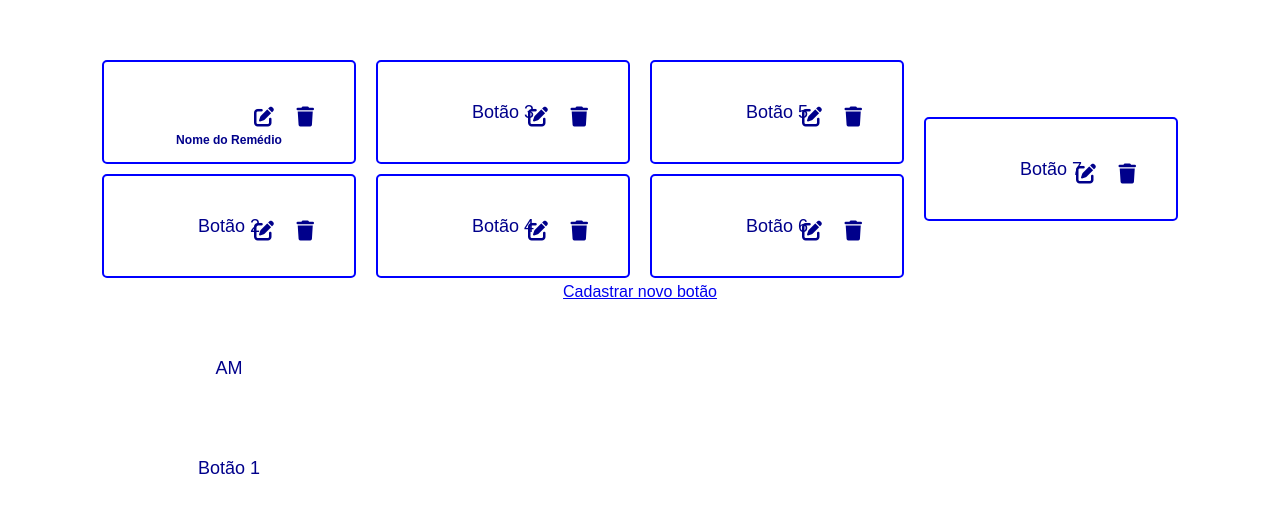
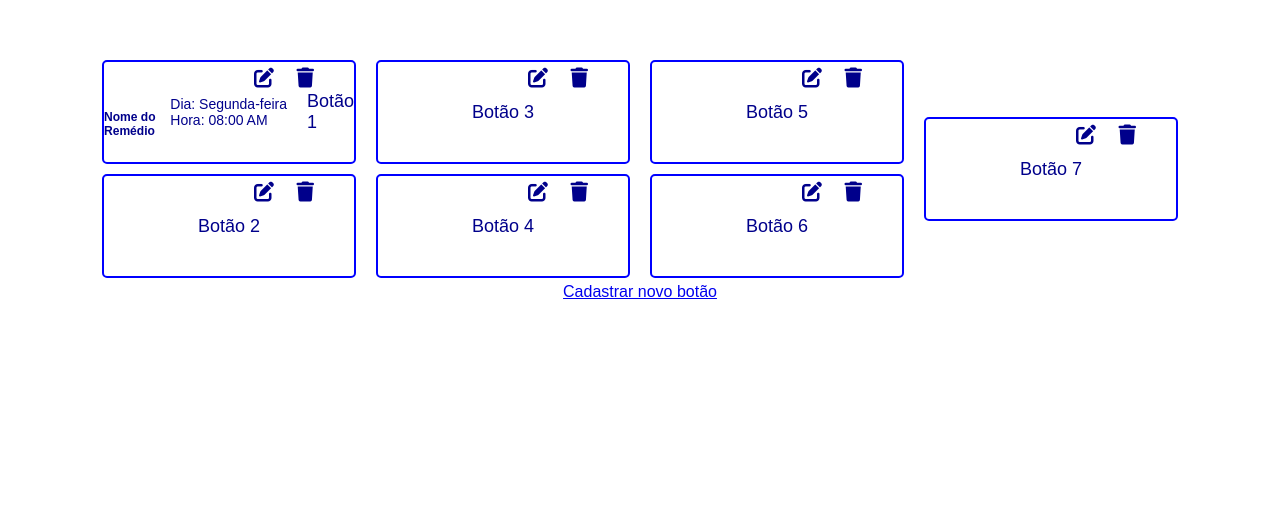
Before and after one commit to Rafael-Lee1/Projeto_DoseCerta, a plain HTML site: page index.html in a window 1280 px wide. Shown: the part 232-744 px from the top of the page. Drawn offline with Linux system fonts and the light colour scheme.

Commit message:
Atualização do conteúdo no arquivo index.html

```diff
--- a/index.html
+++ b/index.html
@@ -1,11 +1,15 @@
 <!DOCTYPE html>
 <html lang="en">
   <head>
-    <meta charset="UTF-8">
-    <meta name="viewport" content="width=device-width, initial-scale=1.0">
+    <meta charset="UTF-8" />
+    <meta name="viewport" content="width=device-width, initial-scale=1.0" />
     <title>Página Inicial</title>
-    <link rel="stylesheet" href="https://cdnjs.cloudflare.com/ajax/libs/font-awesome/6.0.0-beta3/css/all.min.css">
+    <link
+      rel="stylesheet"
+      href="https://cdnjs.cloudflare.com/ajax/libs/font-awesome/6.0.0-beta3/css/all.min.css"
+    />
     <style>
+      /* Estilo para o corpo da página */
       body {
         font-family: Arial, sans-serif;
         display: flex;
@@ -15,6 +19,8 @@
         margin: 0;
         flex-direction: column;
       }
+
+      /* Estilo para o contêiner dos botões */
       .buttons-container {
         display: flex;
         justify-content: center;
@@ -22,36 +28,56 @@
         margin-top: 20px;
         flex-wrap: wrap;
       }
+
+      /* Estilo para cada coluna de botões */
       .button-column {
         display: flex;
         flex-direction: column;
         align-items: center;
         margin: 0 10px;
       }
+
+      /* Estilo para cada botão */
       .button {
-          display: block;
+        display: flex; /* Alterado para usar flexbox */
+        justify-content: center; /* Centraliza horizontalmente */
+        align-items: center; /* Centraliza verticalmente */
         width: 250px;
         height: 100px;
         margin: 5px 0;
-          text-align: center;
-          line-height: 100px;
         font-size: 18px;
         background-color: #ffffff;
-          color: #00008B;
+        color: #00008b;
         text-decoration: none;
         border-radius: 5px;
         border: 2px solid blue;
-          position: relative; /* Adicionado para posicionar ícones */
+        position: relative;
       }
+
+      /* Estilo para as informações dentro dos botões */
+      .remedio-nome {
+        margin-bottom: 5px;
+        font-weight: bold;
+      }
+
+      .remedio-info {
+        font-size: 14px;
+      }
+
+      /* Estilo para os botões de ação (editar/excluir) */
       .action-button {
         font-size: 20px;
         cursor: pointer;
         position: absolute;
         top: 5px;
       }
+
+      /* Estilo específico para o botão de edição */
       .edit-button {
         right: 80px;
       }
+
+      /* Estilo específico para o botão de exclusão */
       .delete-button {
         right: 40px;
       }
@@ -70,7 +96,10 @@
             <i class="fas fa-edit"></i>
           </span>
           Botão 1
-            <span class="action-button delete-button" onclick="excluirBotao(this)">
+          <span
+            class="action-button delete-button"
+            onclick="excluirBotao(this)"
+          >
             <i class="fas fa-trash"></i>
           </span>
         </div>
@@ -79,7 +108,10 @@
             <i class="fas fa-edit"></i>
           </span>
           Botão 2
-                <span class="action-button delete-button" onclick="excluirBotao(this)">
+          <span
+            class="action-button delete-button"
+            onclick="excluirBotao(this)"
+          >
             <i class="fas fa-trash"></i>
           </span>
         </div>
@@ -90,7 +122,10 @@
             <i class="fas fa-edit"></i>
           </span>
           Botão 3
-                <span class="action-button delete-button" onclick="excluirBotao(this)">
+          <span
+            class="action-button delete-button"
+            onclick="excluirBotao(this)"
+          >
             <i class="fas fa-trash"></i>
           </span>
         </div>
@@ -99,7 +134,10 @@
             <i class="fas fa-edit"></i>
           </span>
           Botão 4
-                <span class="action-button delete-button" onclick="excluirBotao(this)">
+          <span
+            class="action-button delete-button"
+            onclick="excluirBotao(this)"
+          >
             <i class="fas fa-trash"></i>
           </span>
         </div>
@@ -110,7 +148,10 @@
             <i class="fas fa-edit"></i>
           </span>
           Botão 5
-                <span class="action-button delete-button" onclick="excluirBotao(this)">
+          <span
+            class="action-button delete-button"
+            onclick="excluirBotao(this)"
+          >
             <i class="fas fa-trash"></i>
           </span>
         </div>
@@ -119,7 +160,10 @@
             <i class="fas fa-edit"></i>
           </span>
           Botão 6
-                <span class="action-button delete-button" onclick="excluirBotao(this)">
+          <span
+            class="action-button delete-button"
+            onclick="excluirBotao(this)"
+          >
             <i class="fas fa-trash"></i>
           </span>
         </div>
@@ -130,14 +174,17 @@
             <i class="fas fa-edit"></i>
           </span>
           Botão 7
-                <span class="action-button delete-button" onclick="excluirBotao(this)">
+          <span
+            class="action-button delete-button"
+            onclick="excluirBotao(this)"
+          >
             <i class="fas fa-trash"></i>
           </span>
         </div>
         <!-- Repita a estrutura dos botões aqui -->
       </div>
     </div>
-<a href="cadastro.html">Cadastrar novo botão</a>
+    <a href="cadastro_botao.html">Cadastrar novo botão</a>
     <script>
       document.addEventListener("DOMContentLoaded", function () {
         const remedio = localStorage.getItem("remedio");
@@ -172,7 +219,8 @@
         var nomeRemedio = button.parentNode.textContent.trim();
 
         // Redireciona para a página de edição com o parâmetro do nome do remédio
-        window.location.href = "edicao.html?remedio=" + encodeURIComponent(nomeRemedio);
+        window.location.href =
+          "edicao_botao.html?remedio=" + encodeURIComponent(nomeRemedio);
       }
 
       function excluirBotao(button) {
```
Lines whose indentation alone changed are shown as unchanged.
